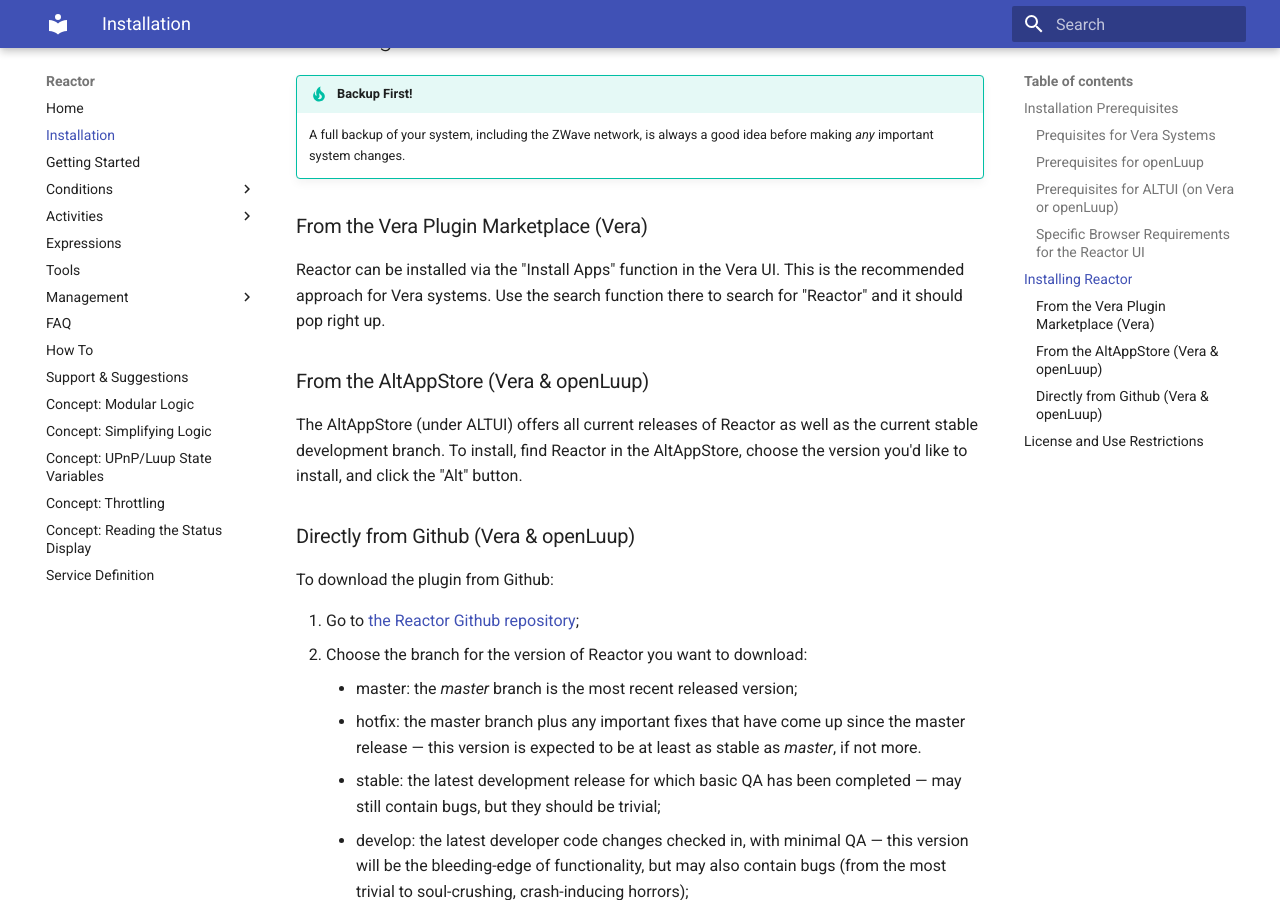
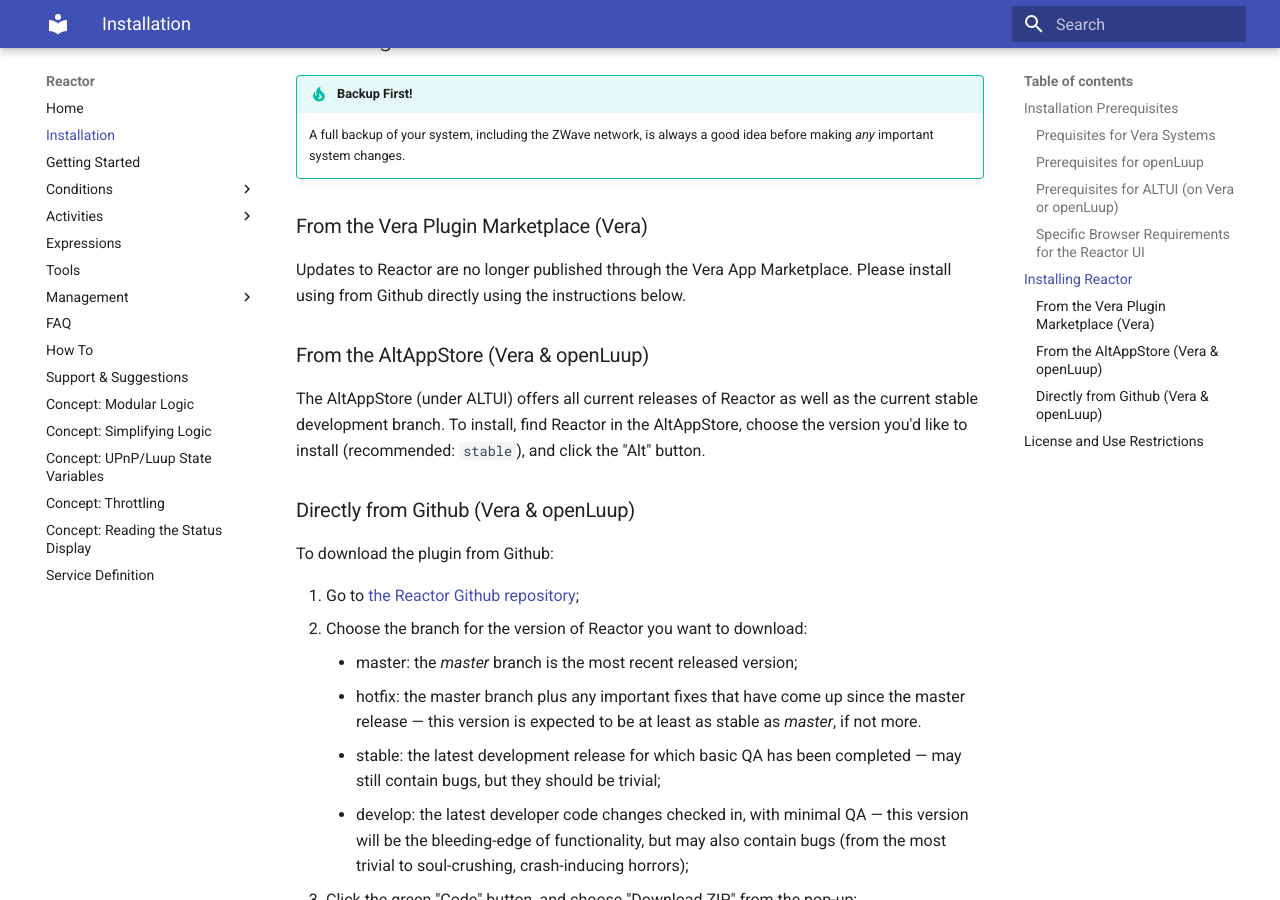
Before and after one commit to toggledbits/Reactor-docs, an MkDocs documentation site: the page built from docs/Installation.md, in a window 1280 px wide and 900 px high, scrolled down 2513 px. Built offline with MkDocs 1.6.1 and Material for MkDocs 9.7.7, drawn with Linux system fonts in a browser that asks for light colours; some of the changed text lies outside the part shown.

Commit message:
Vera install recommendation

```diff
--- a/docs/Installation.md
+++ b/docs/Installation.md
@@ -62,11 +62,11 @@ I do cursory testing on Edge and Opera, but these are not recommended configurat
 
 ### From the Vera Plugin Marketplace (Vera)
 
-Reactor can be installed via the "Install Apps" function in the Vera UI. This is the recommended approach for Vera systems. Use the search function there to search for "Reactor" and it should pop right up.
+Updates to Reactor are no longer published through the Vera App Marketplace. Please install using from Github directly using the instructions below.
 
 ### From the AltAppStore (Vera & openLuup)
 
-The AltAppStore (under ALTUI) offers all current releases of Reactor as well as the current stable development branch. To install, find Reactor in the AltAppStore, choose the version you'd like to install, and click the "Alt" button.
+The AltAppStore (under ALTUI) offers all current releases of Reactor as well as the current stable development branch. To install, find Reactor in the AltAppStore, choose the version you'd like to install (recommended: `stable`), and click the "Alt" button.
 
 ### Directly from Github (Vera & openLuup)
 
```
Also changed, not shown: other parts of docs/Installation.md (+1 -1 lines).
